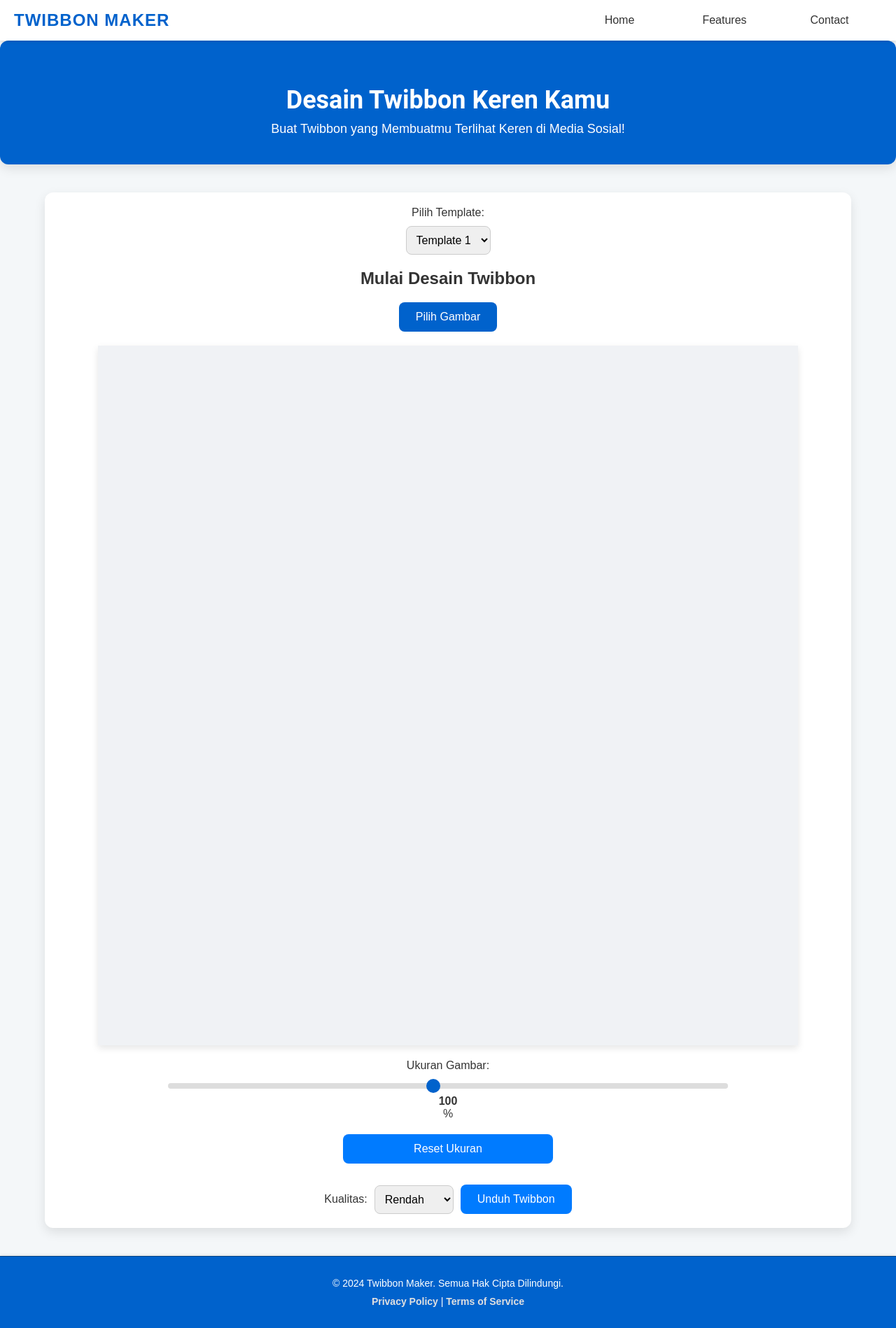
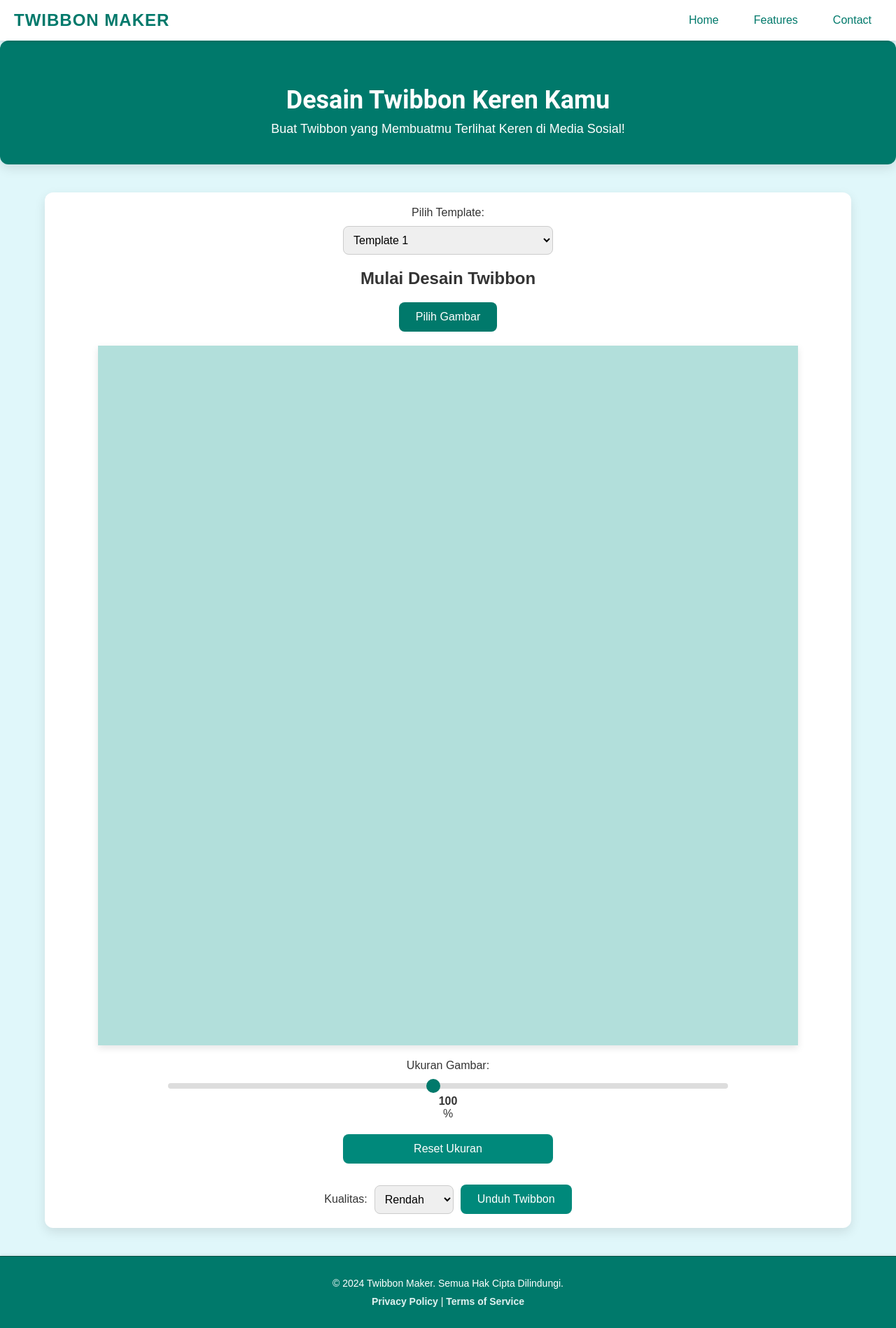
Before and after one commit to Muhammadsyifasurya/Twibbon, a plain HTML site: page index.html in a window 1280 px wide. Shown: the whole page at 70% size. Drawn offline with Linux system fonts and the light colour scheme.

Commit message:
modified color in file style.css

```diff
--- a/style.css
+++ b/style.css
@@ -2,7 +2,7 @@ body {
   font-family: "Arial", sans-serif;
   margin: 0;
   padding: 0;
-  background: #f4f7f9;
+  background: #e0f7fa;
   color: #333;
 }
 
@@ -23,33 +23,28 @@ nav {
 .logo {
   font-size: 24px;
   font-weight: bold;
-  color: #0062cc;
+  color: #00796b;
   text-transform: uppercase;
   letter-spacing: 1px;
 }
 
 .menu {
   display: flex;
-  gap: 0;
+  gap: 20px;
 }
 
 .menu a {
-  color: #333;
+  color: #00796b;
   text-decoration: none;
   font-size: 16px;
   font-weight: 500;
   padding: 10px 15px;
   border-radius: 8px;
   transition: background 0.3s ease, color 0.3s ease, transform 0.3s ease;
-  text-align: center; /* Center text in each menu item */
-  width: 120px; /* Set a fixed width for consistency */
-  display: flex; /* Use flexbox for vertical alignment */
-  align-items: center; /* Center items vertically */
-  justify-content: center; /* Center items horizontally */
 }
 
 .menu a:hover {
-  background: #0062cc;
+  background: #00796b;
   color: #ffffff;
   transform: scale(1.05);
 }
@@ -63,7 +58,7 @@ nav {
 }
 
 .hamburger div {
-  background: #0062cc;
+  background: #00796b;
   height: 3px;
   width: 25px;
   margin: 4px 0;
@@ -87,7 +82,7 @@ nav {
 
 .mobile-menu a {
   padding: 10px 15px;
-  color: #333;
+  color: #00796b;
   text-decoration: none;
   font-size: 16px;
   display: block;
@@ -96,7 +91,7 @@ nav {
 }
 
 .mobile-menu a:hover {
-  background: #0062cc;
+  background: #00796b;
   color: #ffffff;
 }
 
@@ -115,7 +110,7 @@ nav {
 /* Header Section */
 header {
   text-align: center;
-  background: #0062cc;
+  background: #00796b;
   color: #fff;
   padding: 40px 20px;
   border-radius: 12px;
@@ -138,7 +133,7 @@ header p {
 
 /* Upload Section */
 .upload-section {
-  background: #fff;
+  background: #ffffff;
   border-radius: 12px;
   box-shadow: 0 6px 16px rgba(0, 0, 0, 0.1);
   padding: 20px;
@@ -161,7 +156,7 @@ header p {
 }
 
 .file-input-container label {
-  background: #0062cc;
+  background: #00796b;
   color: #fff;
   padding: 12px 24px;
   border-radius: 8px;
@@ -172,7 +167,7 @@ header p {
 }
 
 .file-input-container label:hover {
-  background: #0056b3;
+  background: #004d40;
 }
 
 .file-input-container input[type="file"] {
@@ -186,7 +181,7 @@ header p {
   max-width: 1000px;
   height: auto;
   margin: 20px auto;
-  background: #f0f2f5;
+  background: #b2dfdb;
   box-shadow: 0 4px 10px rgba(0, 0, 0, 0.1);
 }
 
@@ -222,7 +217,7 @@ header p {
   appearance: none;
   width: 20px;
   height: 20px;
-  background: #0062cc;
+  background: #00796b;
   border-radius: 50%;
   cursor: pointer;
 }
@@ -230,7 +225,7 @@ header p {
 .slider-container input[type="range"]::-moz-range-thumb {
   width: 20px;
   height: 20px;
-  background: #0062cc;
+  background: #00796b;
   border-radius: 50%;
   cursor: pointer;
 }
@@ -252,7 +247,7 @@ header p {
 }
 
 .btn {
-  background: #007bff;
+  background: #00897b;
   color: #fff;
   padding: 12px 24px;
   border: none;
@@ -266,7 +261,7 @@ header p {
 }
 
 .btn:hover {
-  background: #0056b3;
+  background: #00695c;
   transform: scale(1.05);
 }
 
@@ -297,11 +292,11 @@ header p {
 
 /* Footer Styles */
 footer {
-  background: #0062cc; /* Warna yang serasi dengan navbar */
+  background: #00796b;
   color: #fff;
   padding: 20px 0;
   text-align: center;
-  border-top: 1px solid #004085;
+  border-top: 1px solid #004d40;
   position: relative;
   bottom: 0;
   width: 100%;
@@ -309,7 +304,7 @@ footer {
 }
 
 footer a {
-  color: #e0e0e0;
+  color: #e0f2f1;
   text-decoration: none;
   font-weight: bold;
   transition: color 0.3s ease;
@@ -388,4 +383,7 @@ footer p {
   border-radius: 8px;
   border: 1px solid #ccc;
   font-size: 16px;
+  width: 100%;
+  max-width: 300px;
+  margin: 0 auto;
 }
```
